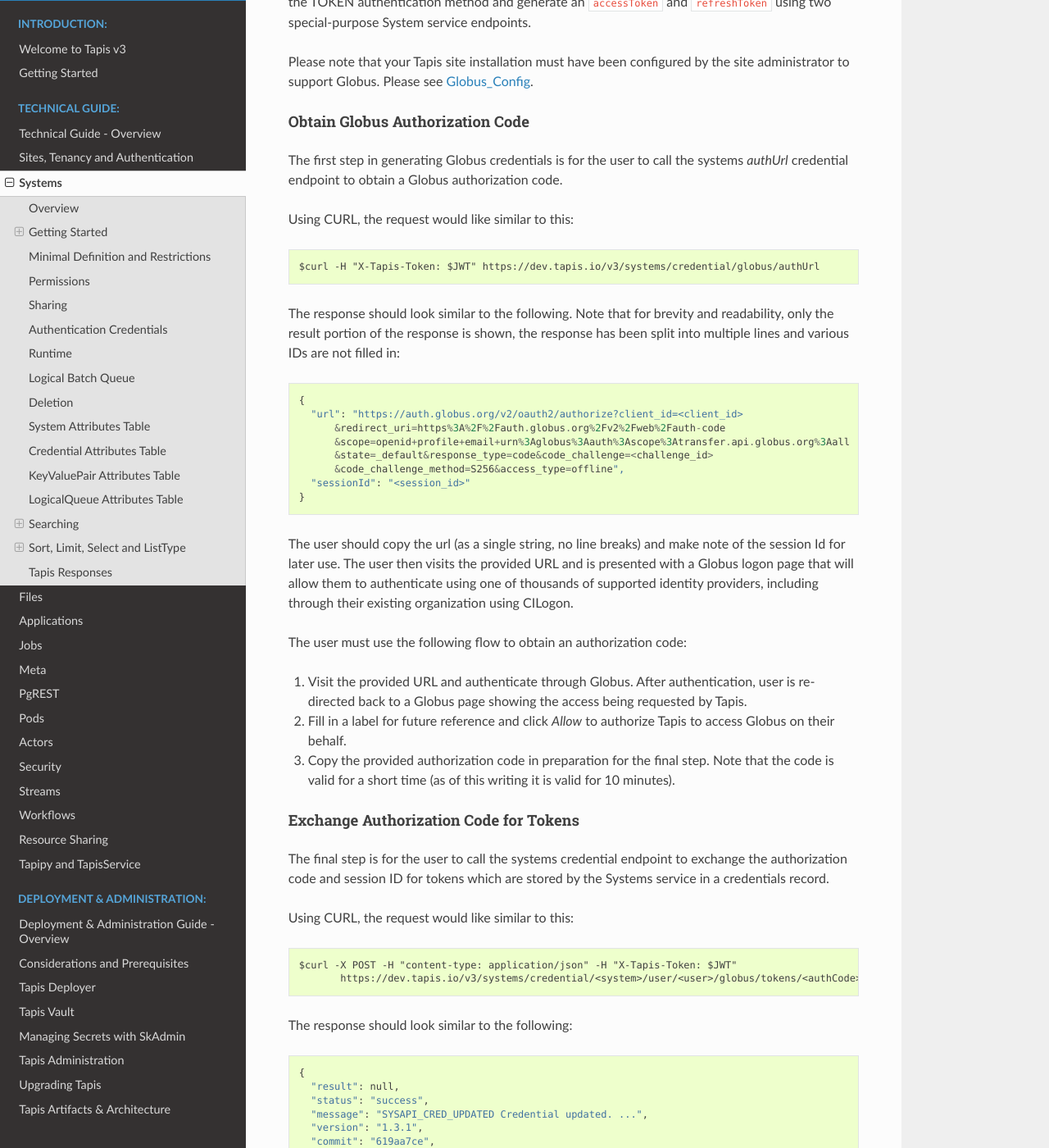
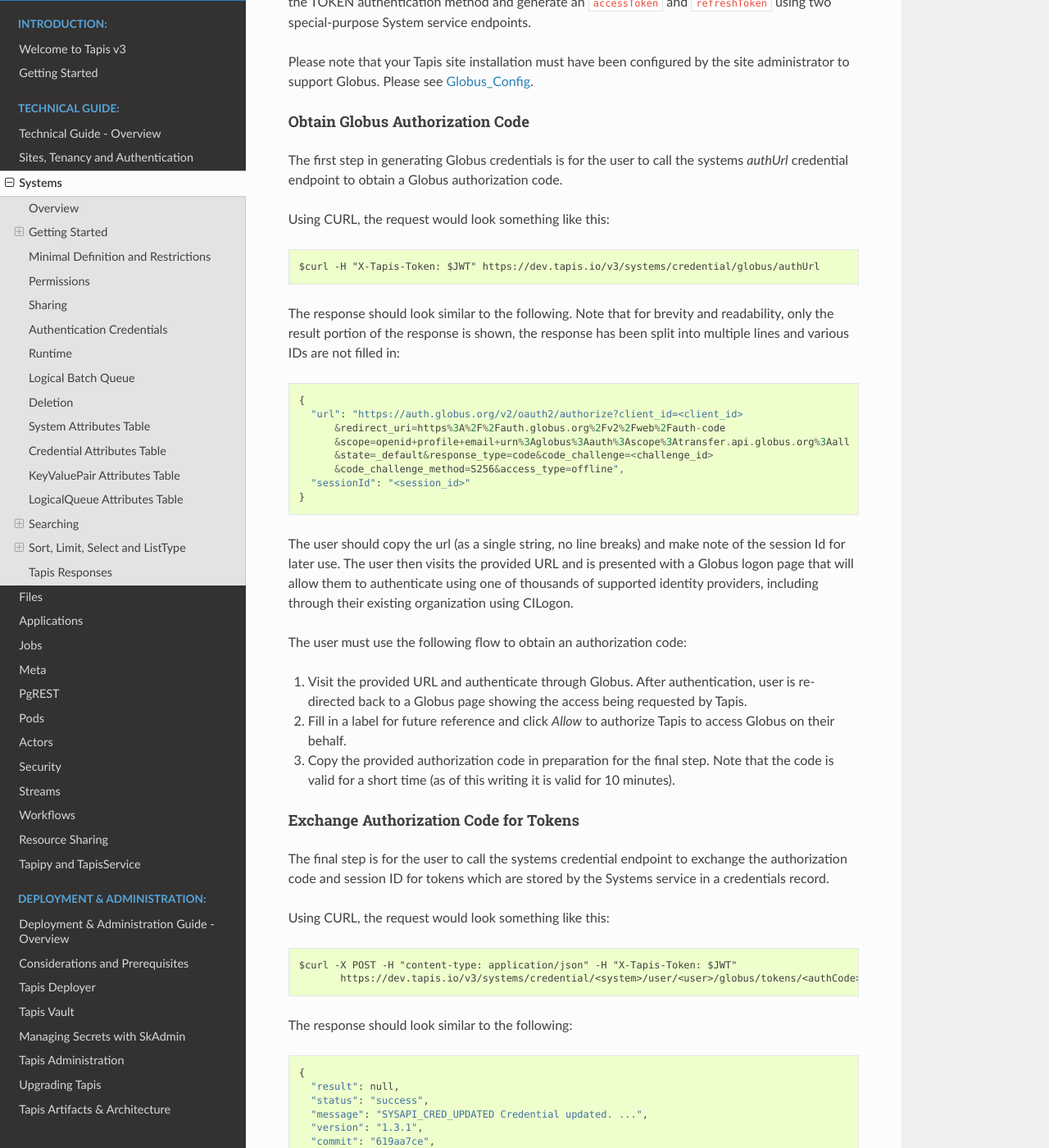
Before and after one commit to tapis-project/documentation, a Sphinx documentation site: the page built from source/technical/systems.rst, in a window 1280 px wide and 1400 px high, scrolled down 5744 px. Shown: the whole window at 82% size. Built offline with Sphinx 7.4.7 and the Read the Docs theme 2.0.0, drawn with Linux system fonts in a browser that asks for light colours.

```diff
--- a/source/technical/files.rst
+++ b/source/technical/files.rst
@@ -611,8 +611,8 @@ Globus. Please see `Globus_Config`_.
 .. _Globus_Config: https://tapis.readthedocs.io/en/latest/deployment/deployer.html#configuring-support-for-globus
 
 The integration of Globus and Tapis allows users to configure and use Globus endpoints and
-collections just as they would other types of Tapis storage systems. As mentioned previously, not all operations
-are supported for all system types. For systems of type GLOBUS the following operations are supported:
+collections just as they would other types of storage systems defined in Tapis. As mentioned previously, not all operations
+are supported for all system types. For systems of type GLOBUS, the following operations are supported:
 
 * listing
 * mkdir
--- a/source/technical/systems.rst
+++ b/source/technical/systems.rst
@@ -234,7 +234,7 @@ Obtain Globus Authorization Code
 The first step in generating Globus credentials is for the user to call the systems *authUrl* credential endpoint
 to obtain a Globus authorization code.
 
-Using CURL, the request would like similar to this::
+Using CURL, the request would look something like this::
 
  $curl -H "X-Tapis-Token: $JWT" https://dev.tapis.io/v3/systems/credential/globus/authUrl
 
@@ -269,7 +269,7 @@ Exchange Authorization Code for Tokens
 The final step is for the user to call the systems credential endpoint to exchange the authorization code and session ID
 for tokens which are stored by the Systems service in a credentials record.
 
-Using CURL, the request would like similar to this::
+Using CURL, the request would look something like this::
 
  $curl -X POST -H "content-type: application/json" -H "X-Tapis-Token: $JWT"
         https://dev.tapis.io/v3/systems/credential/<system>/user/<user>/globus/tokens/<authCode>/<sessionId>
```
